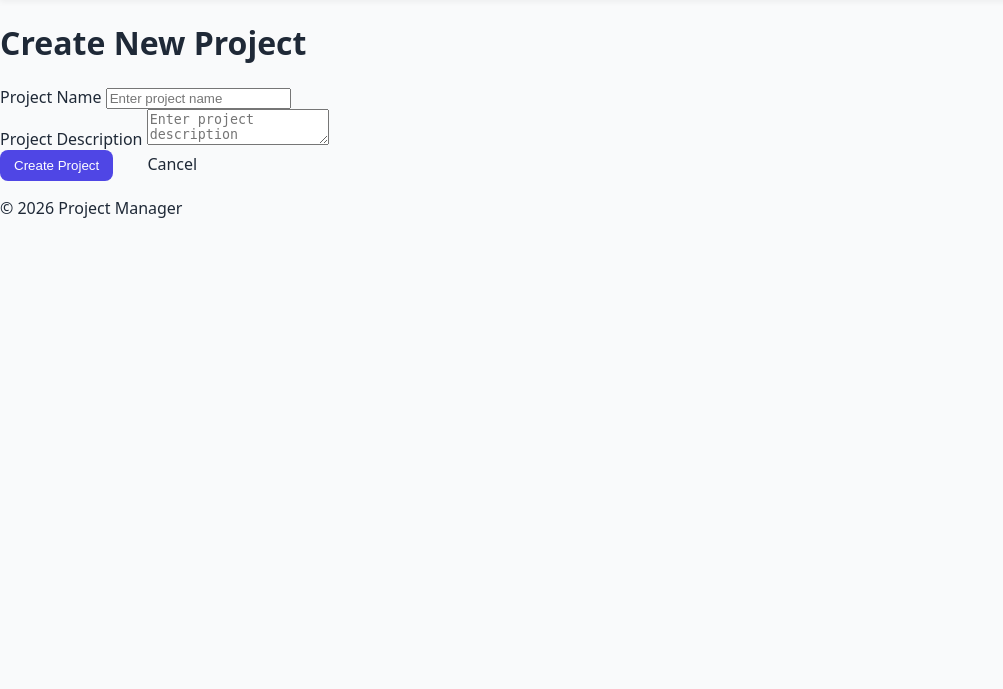
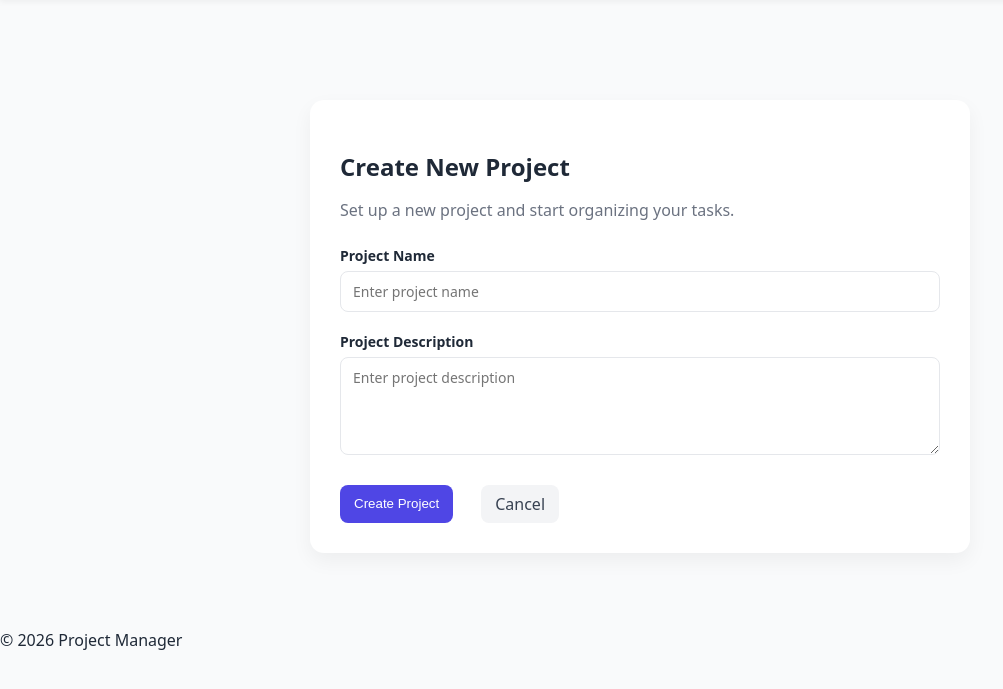
Before and after one commit to harsij01/project-manager, a Flask app: page /project/create in a window 1280 px wide. Shown: the part 54-743 px from the top of the page, without its empty margins (0-1003 px from the left). Run offline with Flask 3, Linux system fonts and the light colour scheme; a user stored in the database is signed in; tables that the repository leaves empty hold one stand-in row (values such as "Sample post").

Commit message:
styled create_project.html

```diff
--- a/static/style.css
+++ b/static/style.css
@@ -276,3 +276,98 @@ a {
     flex-direction: column;
   }
 }
+
+/* PAGE WRAPPER */
+.form-page {
+  display: flex;
+  justify-content: center;
+  margin-top: 40px;
+  padding: 20px;
+}
+
+/* CARD */
+.form-card {
+  background: #ffffff;
+  width: 100%;
+  max-width: 600px;
+  padding: 30px;
+  border-radius: 14px;
+  box-shadow: 0 8px 20px rgba(0,0,0,0.05);
+}
+
+.form-header {
+  margin-bottom: 25px;
+}
+
+.form-header h1 {
+  margin-bottom: 8px;
+}
+
+/* FORM */
+.styled-form {
+  display: flex;
+  flex-direction: column;
+  gap: 20px;
+}
+
+.form-group {
+  display: flex;
+  flex-direction: column;
+  gap: 6px;
+}
+
+.form-group label {
+  font-weight: 600;
+  font-size: 14px;
+}
+
+/* INPUTS */
+.form-group input,
+.form-group textarea {
+  padding: 10px 12px;
+  border-radius: 8px;
+  border: 1px solid #e5e7eb;
+  font-size: 14px;
+  transition: all 0.2s ease;
+  font-family: inherit;
+}
+
+.form-group input:focus,
+.form-group textarea:focus {
+  outline: none;
+  border-color: var(--primary);
+  box-shadow: 0 0 0 3px rgba(79, 70, 229, 0.1);
+}
+
+/* BUTTON AREA */
+.form-actions {
+  display: flex;
+  gap: 12px;
+  margin-top: 10px;
+  flex-wrap: wrap;
+}
+
+/* SECONDARY BUTTON */
+.btn-secondary {
+  background: #f3f4f6;
+  color: #374151;
+}
+
+.btn-secondary:hover {
+  background: #e5e7eb;
+}
+
+/* MOBILE */
+@media (max-width: 600px) {
+  .form-card {
+    padding: 20px;
+  }
+
+  .form-actions {
+    flex-direction: column;
+  }
+
+  .form-actions .btn {
+    width: 100%;
+  }
+}
--- a/templates/create_project.html
+++ b/templates/create_project.html
@@ -3,20 +3,47 @@
 {% block title %}Create Project{% endblock %}
 
 {% block content %}
+<div class="container">
+  <section class="form-page">
+
+    <div class="form-card">
+      <div class="form-header">
         <h1>Create New Project</h1>
+        <p class="muted">Set up a new project and start organizing your tasks.</p>
+      </div>
 
-<form method="POST">
+      <form method="POST" class="styled-form">
+
         <div class="form-group">
           <label for="name">Project Name</label>
-    <input type="text" id="name" name="name" required placeholder="Enter project name">
+          <input type="text"
+                id="name"
+                name="name"
+                required
+                placeholder="Enter project name">
         </div>
 
         <div class="form-group">
           <label for="description">Project Description</label>
-    <textarea id="description" name="description" placeholder="Enter project description"></textarea>
+          <textarea id="description"
+                    name="description"
+                    rows="4"
+                    placeholder="Enter project description"></textarea>
         </div>
 
-  <button type="submit" class="btn btn-primary">Create Project</button>
-  <a href="{{ url_for('dashboard') }}" class="btn btn-secondary">Cancel</a>
+        <div class="form-actions">
+          <button type="submit" class="btn btn-primary">
+            Create Project
+          </button>
+
+          <a href="{{ url_for('dashboard') }}" class="btn btn-secondary">
+            Cancel
+          </a>
+        </div>
+
       </form>
+    </div>
+
+  </section>
+</div>
 {% endblock %}
```
Lines whose indentation alone changed are shown as unchanged.
